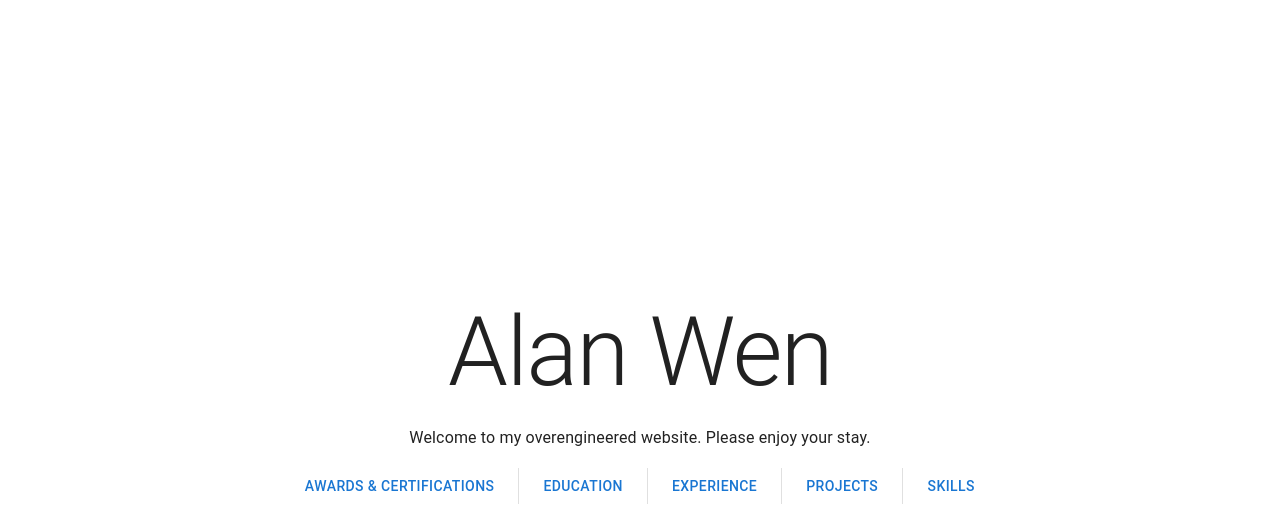
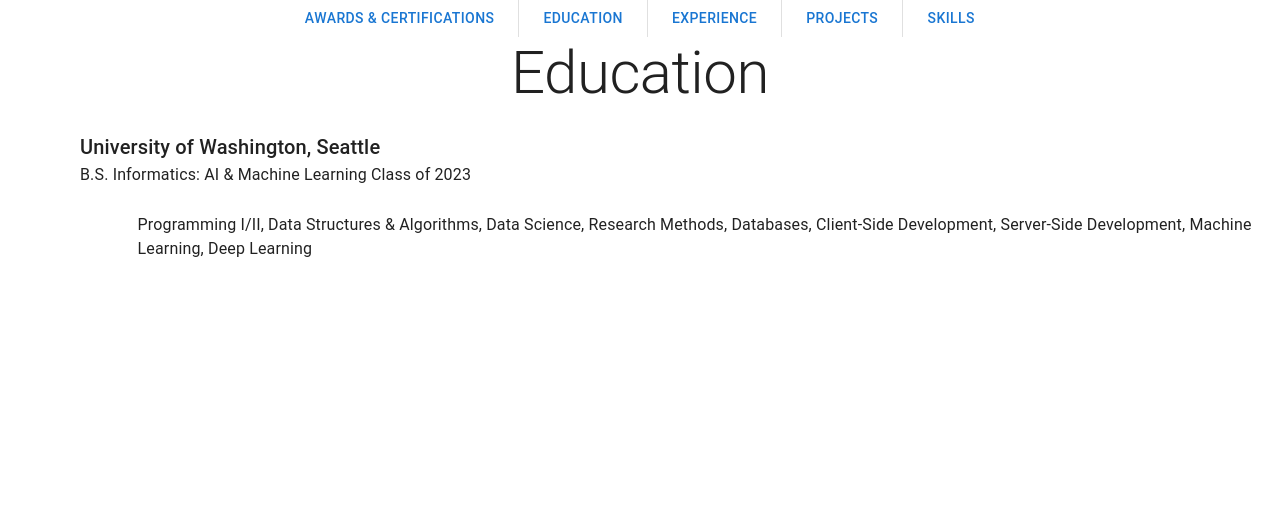
Before and after one commit to wenjalan/wenjalan-site-old, a React (Create React App) app in the folder client/: page / in a window 1280 px wide. Shown: the top 530 px of the page. Built offline with nearby package versions, Linux system fonts and the light colour scheme.

Commit message:
Awards and Education pages

```diff
--- a/client/src/App.tsx
+++ b/client/src/App.tsx
@@ -1,8 +1,10 @@
+import Awards from "./pages/Awards";
+import Education from "./pages/Education";
 import Home from "./pages/Home";
 
 function App() {
   return (
-    <Home />
+    <Education />
   );
 }
 
--- /dev/null
+++ b/client/src/components/Header.tsx
@@ -0,0 +1,18 @@
+import { Typography } from "@mui/material"
+
+interface HeaderProps {
+  value: string
+}
+
+function Header(props: HeaderProps) {
+  return (
+    <Typography
+      variant="h2"
+      align="center"
+    >
+      {props.value}
+    </Typography>
+  )
+}
+
+export default Header
--- a/client/src/components/Navbar.tsx
+++ b/client/src/components/Navbar.tsx
@@ -9,7 +9,30 @@
   items: NavbarItem[]
 }
 
-function Navbar(props: NavbarProps) {
+const navItems: NavbarItem[] = [
+  {
+    label: "Awards & Certifications",
+    href: "#"
+  },
+  {
+    label: "Education",
+    href: "#",
+  },
+  {
+    label: "Experience",
+    href: "#",
+  },
+  {
+    label: "Projects",
+    href: "#",
+  },
+  {
+    label: "Skills",
+    href: "#"
+  }
+]
+
+function Navbar() {
   return (
     <Stack
       spacing={2}
@@ -18,7 +41,7 @@
       justifyContent="center"
       divider={<Divider orientation="vertical" flexItem />}
     >
-      {props.items.map(item =>
+      {navItems.map(item =>
         <Button
           variant="text"
           key={item.label}
--- /dev/null
+++ b/client/src/content/education.json
@@ -0,0 +1,10 @@
+[
+  {
+    "title": "University of Washington, Seattle",
+    "subtitle": "B.S. Informatics: AI & Machine Learning Class of 2023",
+    "date": "",
+    "bullets": [
+      "Programming I/II, Data Structures & Algorithms, Data Science, Research Methods, Databases, Client-Side Development, Server-Side Development, Machine Learning, Deep Learning"
+    ]
+  }
+]
--- /dev/null
+++ b/client/src/pages/Awards.tsx
@@ -0,0 +1,45 @@
+import { Box, Container, Divider, List, ListItem, ListItemText, Stack, Typography } from "@mui/material"
+import Header from "../components/Header"
+import Navbar from "../components/Navbar"
+import awardJson from "../content/awards_certifications.json"
+
+interface Award {
+  title: string,
+  description: string,
+  date: string
+}
+
+function Awards() {
+  return (
+    <Container>
+      <Stack>
+        <Navbar />
+        <Header value="Awards & Certifications" />
+        <List>
+          {awardJson.map(item => <ListAwardItem item={item} />)}
+        </List>
+      </Stack>
+    </Container>
+  )
+}
+
+interface ListAwardItemProps {
+  item: Award
+}
+
+function ListAwardItem(props: ListAwardItemProps) {
+  return (
+    <ListItem>
+      <ListItemText primary={props.item.title} secondary={props.item.description} />
+      <ListItemText
+        primary={
+          <Typography align="right">
+            {props.item.date}
+          </Typography>
+        }
+      />
+    </ListItem>
+  )
+}
+
+export default Awards
--- /dev/null
+++ b/client/src/pages/Education.tsx
@@ -0,0 +1,63 @@
+import { Collapse, Container, List, ListItem, ListItemText, Stack, Typography } from "@mui/material"
+import Header from "../components/Header"
+import Navbar from "../components/Navbar"
+import educationJson from "../content/education.json"
+
+function Education() {
+  return (
+    <Container>
+      <Stack>
+        <Navbar />
+        <Header value="Education" />
+        <List>
+          {educationJson.map(item => <ListEducationItem item={item} />)}
+        </List>
+      </Stack>
+    </Container>
+  )
+}
+
+interface EducationItem {
+  title: string
+  subtitle: string
+  date: string
+  bullets: string[]
+}
+
+interface ListEducationItemProps {
+  item: EducationItem
+}
+
+function ListEducationItem(props: ListEducationItemProps) {
+  return (
+    <>
+      <ListItem>
+        <ListItemText
+          primary={
+            <Typography variant="h6">
+              {props.item.title}
+            </Typography>
+          }
+          secondary={
+            <Typography variant="body1">
+              {props.item.subtitle}
+            </Typography>
+          }
+        />
+      </ListItem>
+      {props.item.bullets.map(bullet => {
+        return (
+          <ListItem
+            sx={{
+              marginLeft: "5%",
+            }}
+          >
+            <ListItemText primary={bullet} />
+          </ListItem>
+        )
+      })}
+    </>
+  )
+}
+
+export default Education
--- a/client/src/pages/Home.tsx
+++ b/client/src/pages/Home.tsx
@@ -2,29 +2,6 @@
 import Navbar, { NavbarItem } from "../components/Navbar"
 import Subtitle from "../components/Subtitle"
 import Title from "../components/Title"
-
-const navItems: NavbarItem[] = [
-  {
-    label: "Awards & Certifications",
-    href: "#"
-  },
-  {
-    label: "Education",
-    href: "#",
-  },
-  {
-    label: "Experience",
-    href: "#",
-  },
-  {
-    label: "Projects",
-    href: "#",
-  },
-  {
-    label: "Skills",
-    href: "#"
-  }
-]
 
 function Home() {
   return (
@@ -39,7 +16,7 @@
       >
         <Title value={"Alan Wen"} />
         <Subtitle value={"Welcome to my overengineered website. Please enjoy your stay."} />
-        <Navbar items={navItems} />
+        <Navbar />
       </Stack>
     </Container>
   )
```
Also changed, not shown: client/src/content/awards_certifications.json (added, +27 -0 lines).
